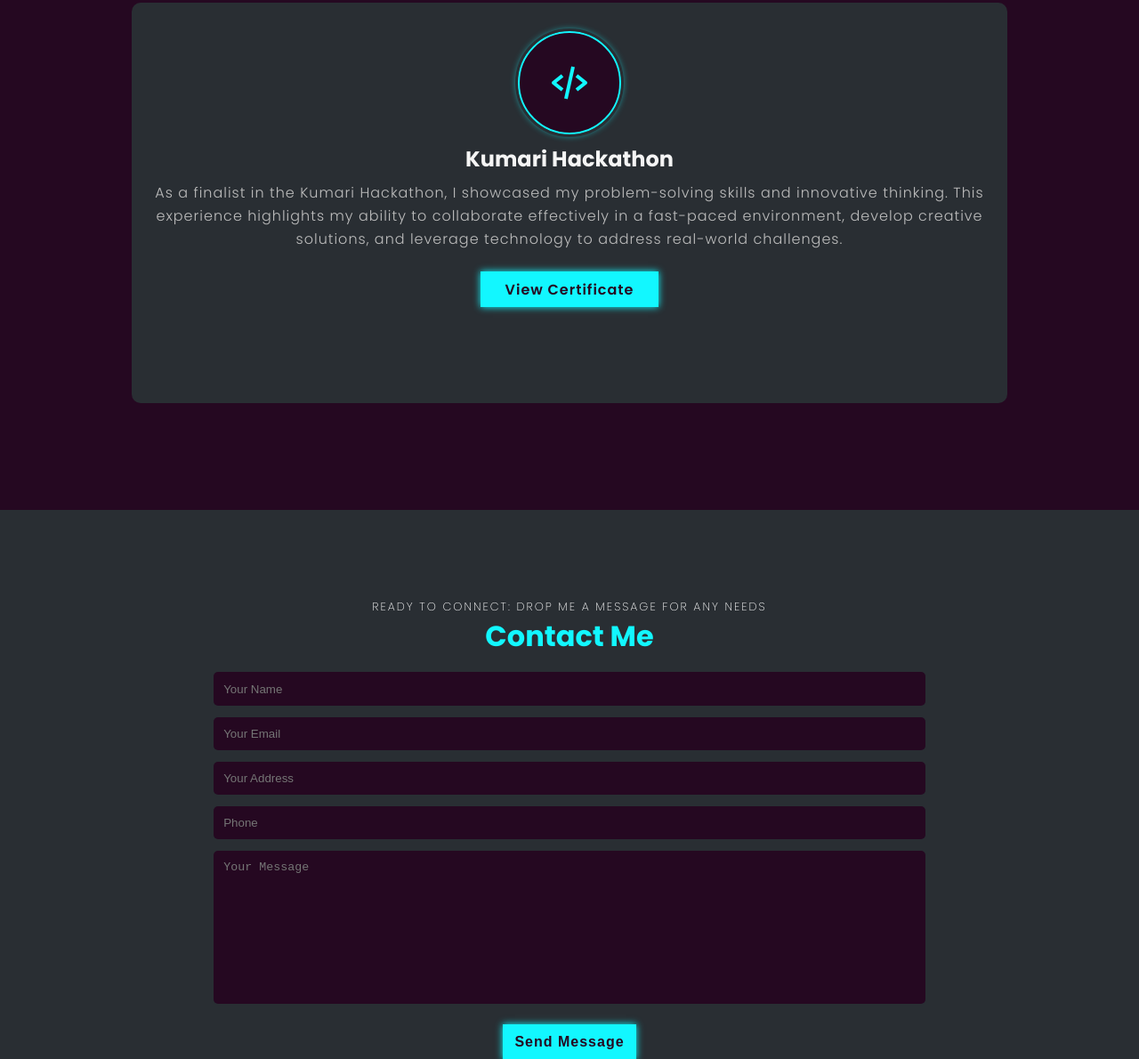
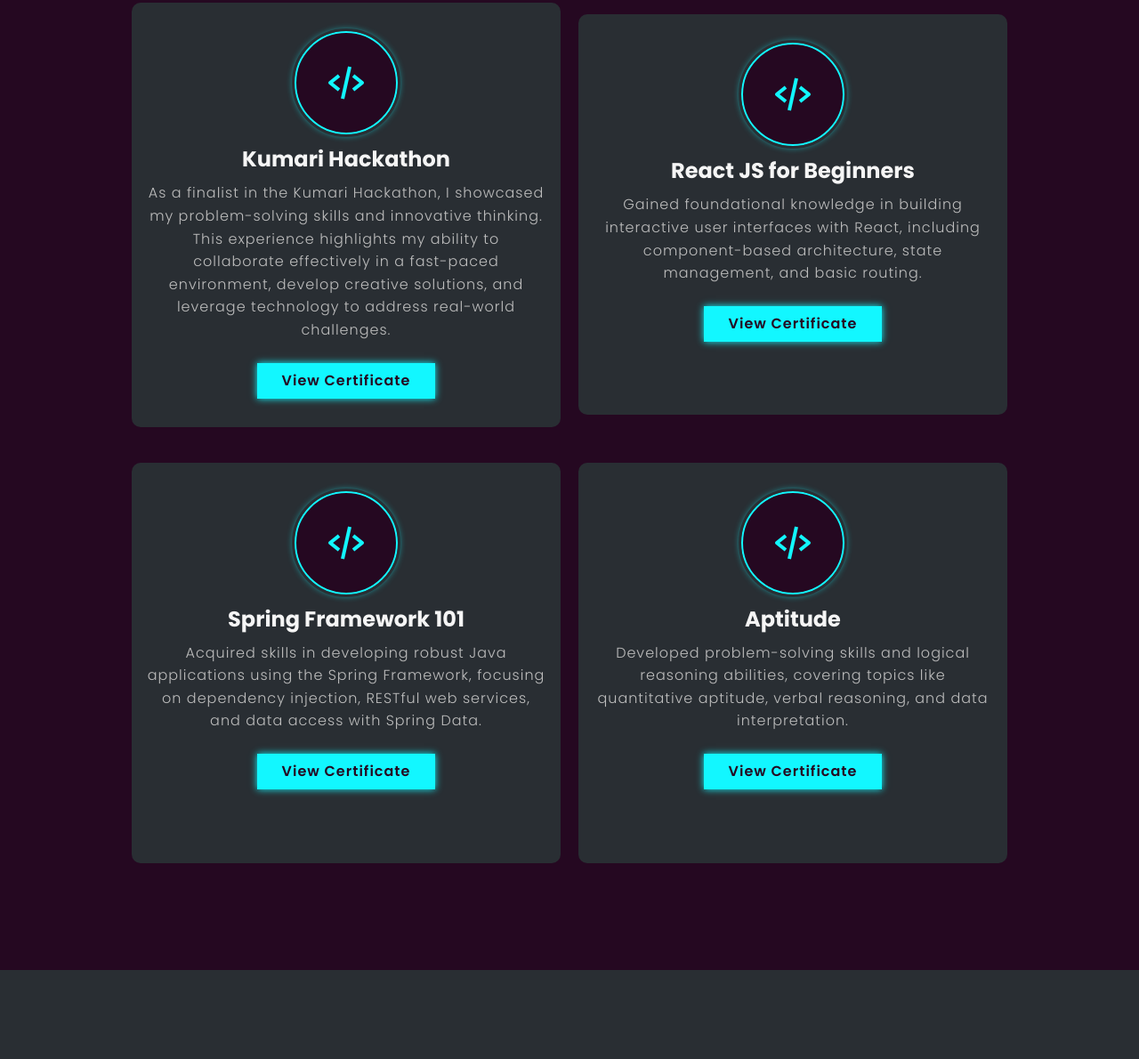
Before and after one commit to rcaswin/Portfolio, a plain HTML site: page index.html in a window 1280 px wide. Shown: the part 5837-7027 px from the top of the page at 89% size. Drawn offline with nearby package versions, Linux system fonts and the light colour scheme.

Commit message:
Your commit message

```diff
--- a/index.html
+++ b/index.html
@@ -348,6 +348,35 @@
 
                     </div>
                 </div>
+                <div class="service-box cert">
+                    <i class="bx bx-code-alt cer-icon"></i>
+                    <h3>React JS for Beginners</h3>
+                    <p>Gained foundational knowledge in building interactive user interfaces with React, including component-based architecture, state management, and basic routing.</p>
+                    <div class="btn-box service-btn">
+                        <a href="assets/React_Certificate.pdf" class="cerbtn cerbtn-box">View Certificate</a>
+
+                    </div>
+                </div>
+            </div>
+            <div class="section-services cer">
+                <div class="service-box cert">
+                    <i class="bx bx-code-alt cer-icon"></i>
+                    <h3>Spring Framework 101</h3>
+                    <p>Acquired skills in developing robust Java applications using the Spring Framework, focusing on dependency injection, RESTful web services, and data access with Spring Data.</p>
+                    <div class="btn-box service-btn">
+                        <a href="assets/Spring_Certificate.pdf" class="cerbtn cerbtn-box">View Certificate</a>
+
+                    </div>
+                </div>
+                <div class="service-box cert">
+                    <i class="bx bx-code-alt cer-icon"></i>
+                    <h3>Aptitude</h3>
+                    <p>Developed problem-solving skills and logical reasoning abilities, covering topics like quantitative aptitude, verbal reasoning, and data interpretation.</p>
+                    <div class="btn-box service-btn">
+                        <a href="assets/TitanLeap_Certificate.pdf" class="cerbtn cerbtn-box">View Certificate</a>
+
+                    </div>
+                </div>
             </div>
         </section>
         <!--Contact us------------------------------------------------------------->
```
Also changed, not shown: 3 other files.
